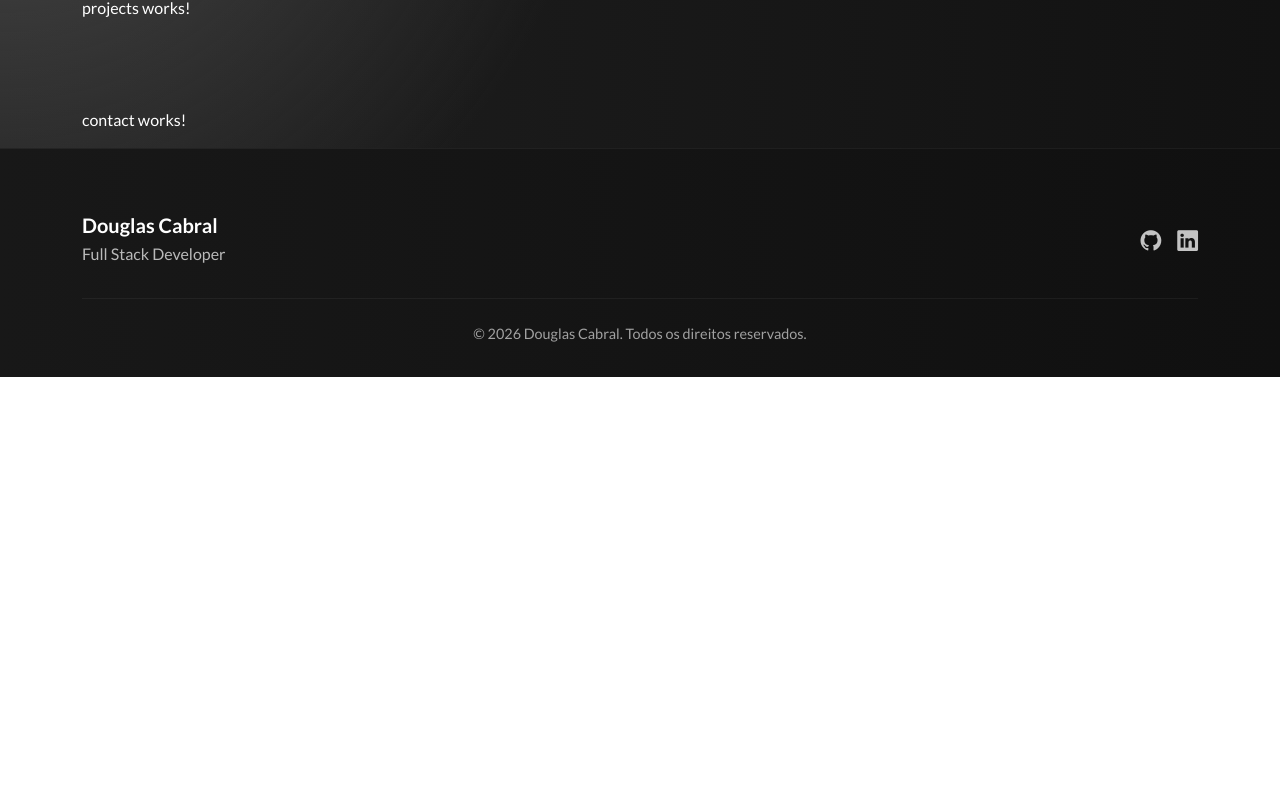
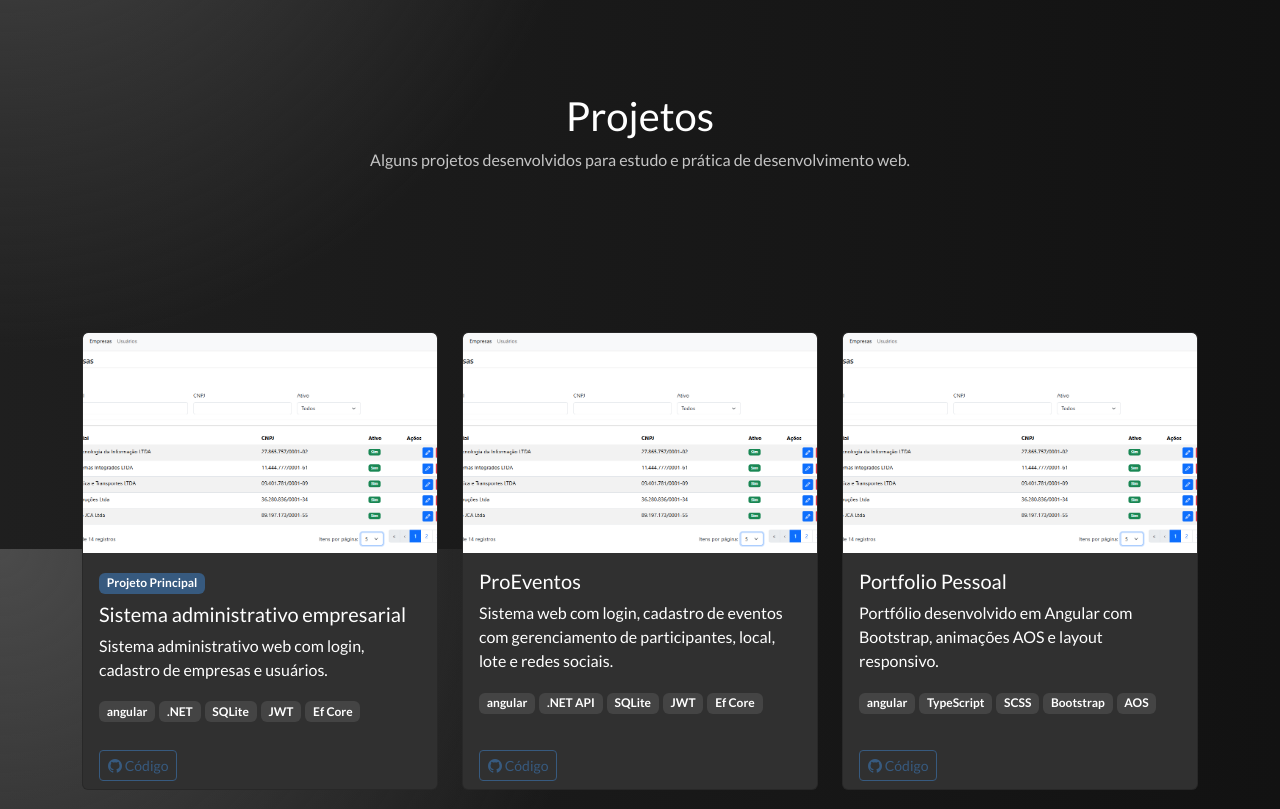
Before and after one commit to douglasscdoug/douglas-dev-portfolio, an Angular app: page / in a window 1280 px wide. Shown: the part 1851-2660 px from the top of the page. Before the commit the page ends 2228 px from the top, so only its background shows below. Built offline with nearby package versions, Linux system fonts and the light colour scheme.

Commit message:
feat: implementa section projects com project cards e AOS animations

```diff
--- a/src/app/pages/projects/projects.component.html
+++ b/src/app/pages/projects/projects.component.html
@@ -1 +1,11 @@
-<p>projects works!</p>
+<div class="text-center mb-5 projects-section">
+    <h2>Projetos</h2>
+    <p class="text-muted">Alguns projetos desenvolvidos para estudo e prática de desenvolvimento web.</p>
+</div>
+<div class="row g-4">
+    @for(project of projects; track project.title) {
+        <div class="col-lg-4 col-md-6" data-aos="fade-up">
+            <app-project-card [project]="project"></app-project-card>
+        </div>
+    }
+</div>
--- a/src/app/pages/projects/projects.component.scss
+++ b/src/app/pages/projects/projects.component.scss
@@ -0,0 +1,3 @@
+.projects-section {
+  padding: 6rem 0;
+}
--- a/src/app/pages/projects/projects.component.ts
+++ b/src/app/pages/projects/projects.component.ts
@@ -1,9 +1,41 @@
-import { Component } from '@angular/core';
+import { Component, OnInit } from '@angular/core';
+import AOS from 'aos';
+import { Project } from '../../shared/models/project';
+import { ProjectCardComponent } from "../../shared/components/project-card/project-card.component";
 
 @Component({
   selector: 'app-projects',
-  imports: [],
+  imports: [ProjectCardComponent],
   templateUrl: './projects.component.html',
   styleUrl: './projects.component.scss',
 })
-export class ProjectsComponent {}
+export class ProjectsComponent implements OnInit{
+  public projects: Project[] = [
+    {
+      title: 'Sistema administrativo empresarial',
+      description: 'Sistema administrativo web com login, cadastro de empresas e usuários.',
+      imageUrl: 'assets/images/projects/empresas.png',
+      technologies: ['angular', '.NET', 'SQLite', 'JWT', 'Ef Core'],
+      githubUrl: 'https://github.com/douglasscdoug/Sistema-Administrativo-de-Empresas',
+      featured: true
+    },
+    {
+      title: 'ProEventos',
+      description: 'Sistema web com login, cadastro de eventos com gerenciamento de participantes, local, lote e redes sociais.',
+      imageUrl: 'assets/images/projects/empresas.png',
+      technologies: ['angular', '.NET API', 'SQLite', 'JWT', 'Ef Core'],
+      githubUrl: 'https://github.com/douglasscdoug/ProEventos'
+    },
+    {
+      title: 'Portfolio Pessoal',
+      description: 'Portfólio desenvolvido em Angular com Bootstrap, animações AOS e layout responsivo.',
+      imageUrl: 'assets/images/projects/empresas.png',
+      technologies: ['angular', 'TypeScript', 'SCSS', 'Bootstrap', 'AOS'],
+      githubUrl: 'https://github.com/douglasscdoug/douglas-dev-portfolio'
+    }
+  ];
+
+  ngOnInit(): void {
+    AOS.init();
+  }
+}
--- a/src/app/shared/components/project-card/project-card.component.html
+++ b/src/app/shared/components/project-card/project-card.component.html
@@ -1 +1,32 @@
-<p>project-card works!</p>
+<div class="card project-card h-100">
+  <img [src]="project.imageUrl" [alt]="project.title" class="card-img-top" />
+  <div class="card-body">
+    @if (project.featured) {
+      <span class="badge bg-primary mb-2"> Projeto Principal </span>
+    }
+    <h5 class="card-title">
+      {{ project.title }}
+    </h5>
+    <p class="card-text">
+      {{ project.description }}
+    </p>
+    <div class="tech-list">
+      @for (tech of project.technologies; track tech) {
+        <span class="badge text-bg-secondary me-1 mb-1">
+          {{ tech }}
+        </span>
+      }
+    </div>
+  </div>
+  <div class="card-footer bg-transparent border-0">
+    <div class="d-flex gap-2">
+      <a [href]="project.githubUrl" target="_blank" class="btn btn-outline-primary btn-sm">
+        <i class="bi bi-github"></i>
+        Código
+      </a>
+      @if (project.demoUrl) {
+        <a [href]="project.demoUrl" target="_blank" class="btn btn-primary btn-sm"> Demo </a>
+      }
+    </div>
+  </div>
+</div>
--- a/src/app/shared/components/project-card/project-card.component.scss
+++ b/src/app/shared/components/project-card/project-card.component.scss
@@ -0,0 +1,13 @@
+.project-card {
+  transition: all .3s ease;
+  overflow: hidden;
+}
+
+.project-card:hover {
+  transform: translateY(-8px);
+}
+
+.card-img-top {
+  height: 220px;
+  object-fit: cover;
+}
--- a/src/app/shared/components/project-card/project-card.component.ts
+++ b/src/app/shared/components/project-card/project-card.component.ts
@@ -1,9 +1,14 @@
-import { Component } from '@angular/core';
+import { CommonModule } from '@angular/common';
+import { Component, Input } from '@angular/core';
+import { Project } from '../../models/project';
 
 @Component({
   selector: 'app-project-card',
-  imports: [],
+  imports: [CommonModule],
   templateUrl: './project-card.component.html',
   styleUrl: './project-card.component.scss',
 })
-export class ProjectCardComponent {}
+export class ProjectCardComponent {
+  @Input({ required: true })
+  project!: Project;
+}
--- /dev/null
+++ b/src/app/shared/models/project.ts
@@ -0,0 +1,9 @@
+export interface Project {
+    title: string;
+    description: string;
+    imageUrl: string;
+    technologies: string[];
+    githubUrl: string;
+    demoUrl?: string;
+    featured?: boolean;
+}
```
Also changed, not shown: src/assets/images/projects/empresas.png (added).
